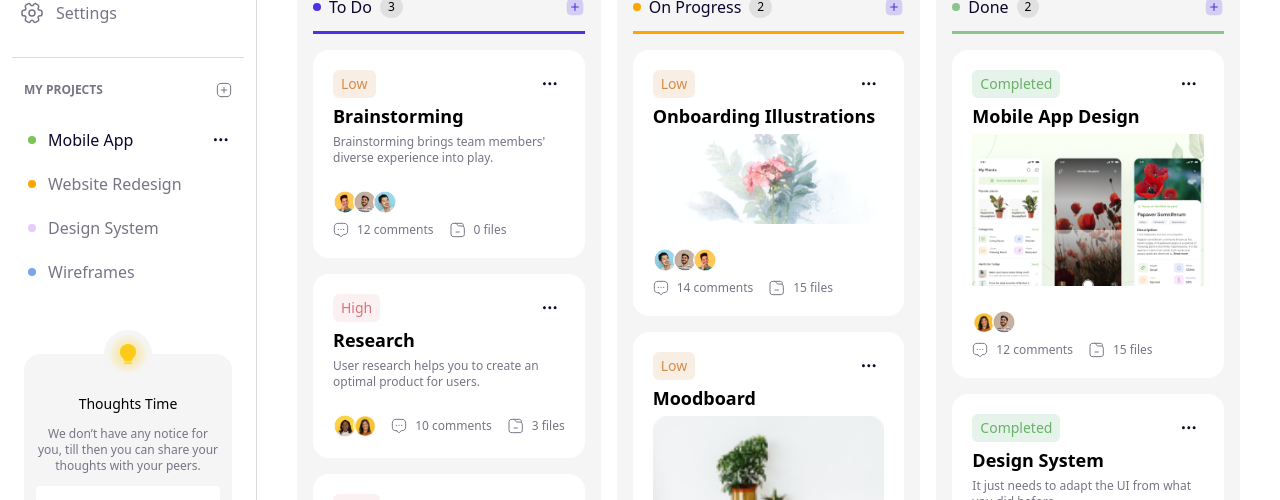
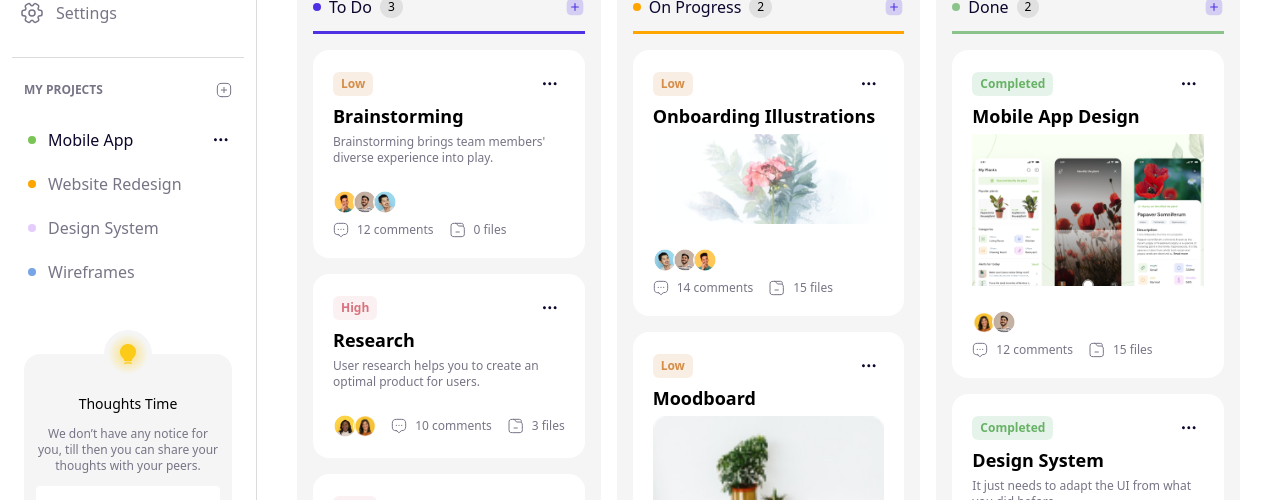
Before and after one commit to astr0n0mer/workflow, a React (Vite) app: page / in a window 1280 px wide. Shown: the part 300-800 px from the top of the page. Built offline with nearby package versions, Linux system fonts and the light colour scheme.

Commit message:
Decrease the font-size of priority tag in TaskCard

```diff
--- a/src/components/TaskCard.jsx
+++ b/src/components/TaskCard.jsx
@@ -51,7 +51,7 @@ export default function TaskCard({
         >
           <div className="flex items-center justify-between">
             <div
-              className={`inline-block rounded-md px-2 py-1 text-sm capitalize ${priorityColors[priority]}`}
+              className={`inline-block rounded-md px-2 py-1 text-xs font-semibold capitalize ${priorityColors[priority]}`}
             >
               {priority}
             </div>
```
